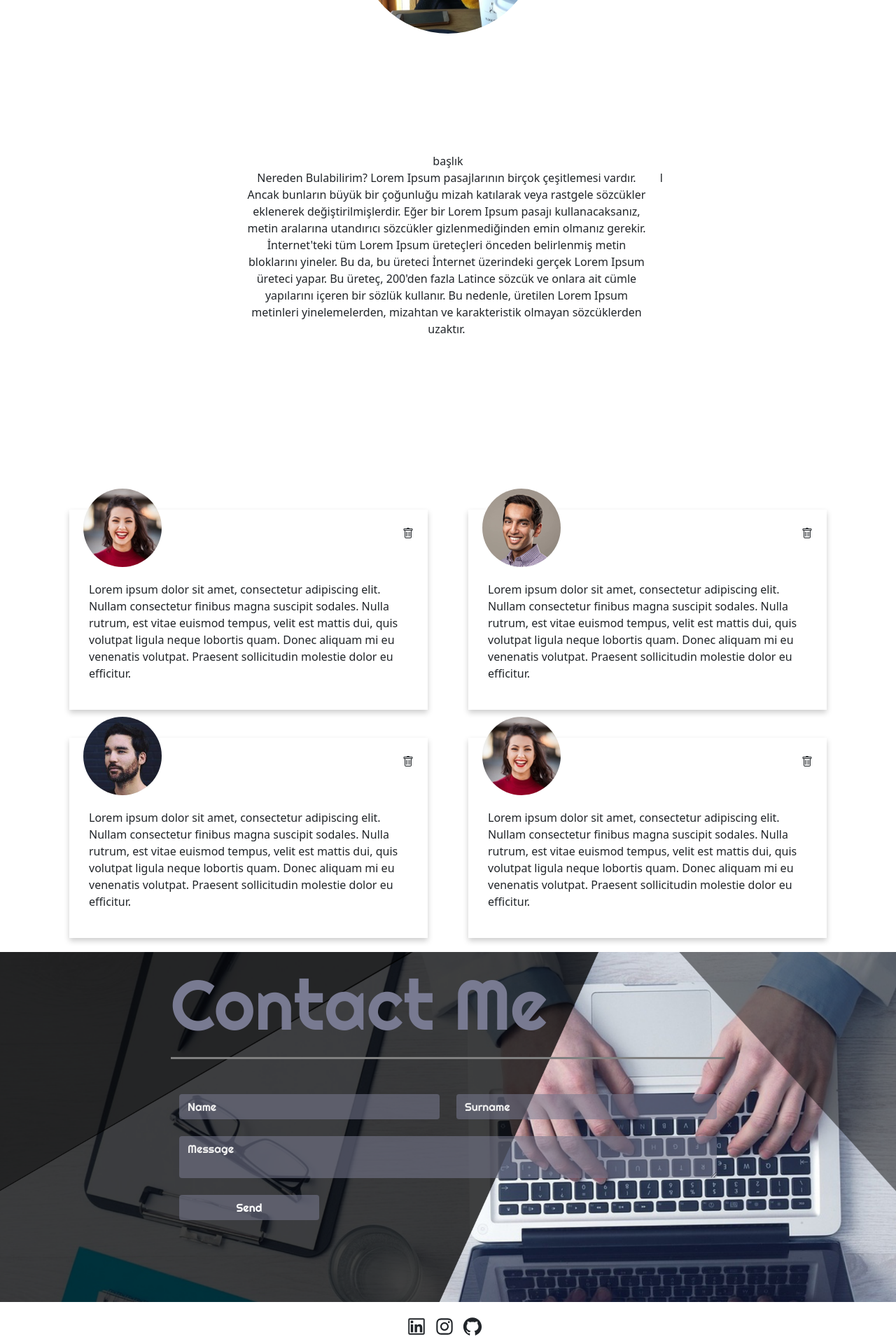
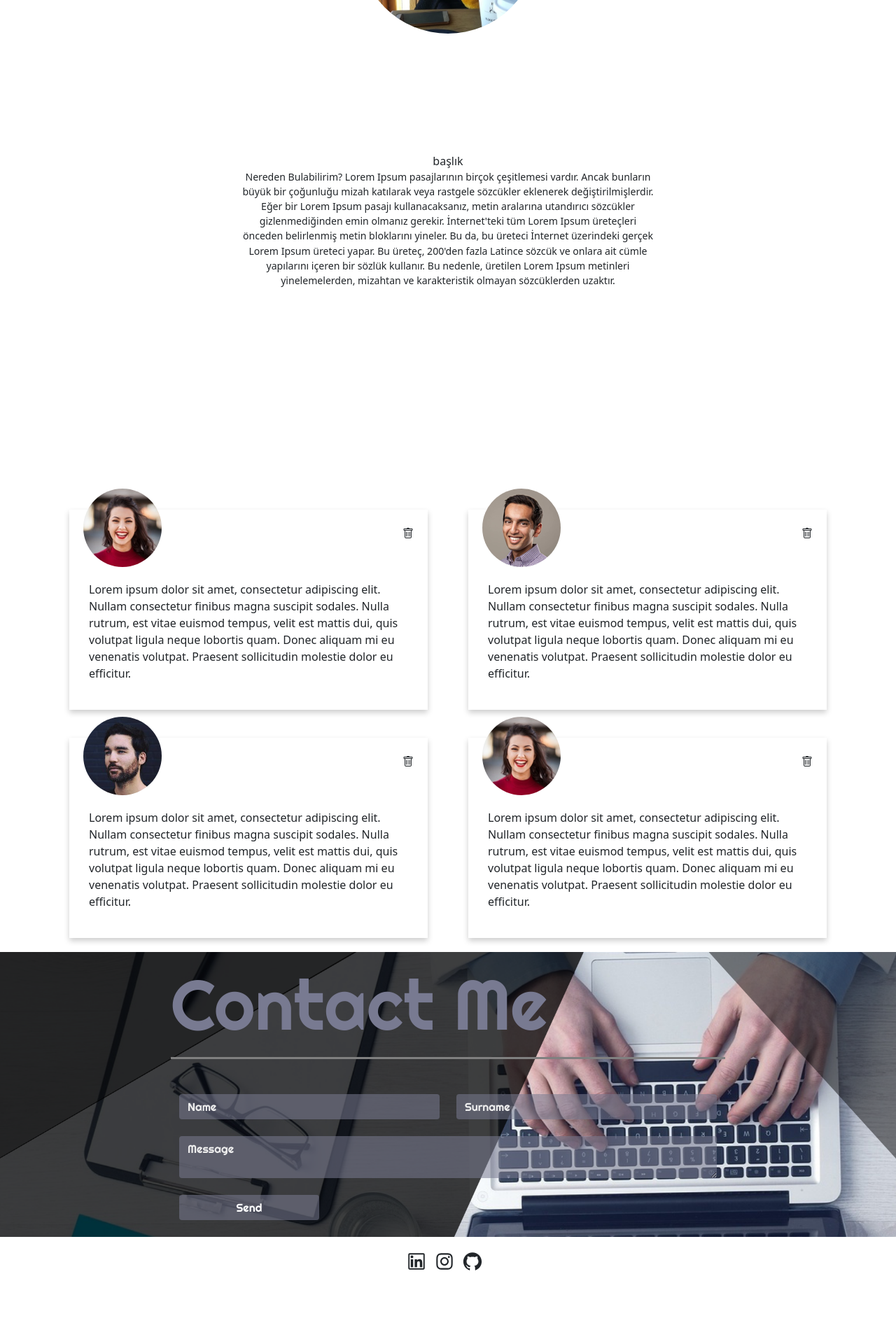
Before and after one commit to KubraGoktas/personal-blog, a React (Create React App) app: page / in a window 1280 px wide. Shown: the part 298-2218 px from the top of the page at 70% size. After the commit the page ends 2125 px from the top, so only its background shows below. Built offline with nearby package versions, Linux system fonts and the light colour scheme; a web font is replaced by a local one.

Commit message:
responsive ayarlar yapıldı

```diff
--- a/src/components/SwiperItem.js
+++ b/src/components/SwiperItem.js
@@ -9,10 +9,10 @@ const SwiperItem = () => {
                     <span>başlık</span>
                 </Row>
                 <Row>
-                    <Col>
+                    <Col className='about-text'>
                         Nereden Bulabilirim?
                         Lorem Ipsum pasajlarının birçok çeşitlemesi vardır. Ancak bunların büyük bir çoğunluğu mizah katılarak veya rastgele sözcükler eklenerek değiştirilmişlerdir. Eğer bir Lorem Ipsum pasajı kullanacaksanız, metin aralarına utandırıcı sözcükler gizlenmediğinden emin olmanız gerekir. İnternet'teki tüm Lorem Ipsum üreteçleri önceden belirlenmiş metin bloklarını yineler. Bu da, bu üreteci İnternet üzerindeki gerçek Lorem Ipsum üreteci yapar. Bu üreteç, 200'den fazla Latince sözcük ve onlara ait cümle yapılarını içeren bir sözlük kullanır. Bu nedenle, üretilen Lorem Ipsum metinleri yinelemelerden, mizahtan ve karakteristik olmayan sözcüklerden uzaktır.
-                    </Col>l
+                    </Col>
                 </Row>
             </div>
         </div>
--- a/src/index.css
+++ b/src/index.css
@@ -120,3 +120,8 @@ code {
   border-bottom: 3px solid gray;
   margin-bottom: 50px;
 }
+
+.about-text{
+  font-size: 1.1vw;
+
+}
--- a/src/pages/AboutMe.js
+++ b/src/pages/AboutMe.js
@@ -9,7 +9,7 @@ import 'swiper/swiper.min.css'
 const AboutMe = () => {
     const [height, setheight] = useState(window.innerHeight)
     return (
-        <div>
+        <div style={{height:'50%'}}>
             <Row>
                 <div className='image-container'>
                     <img src={me} alt='kg' className='image' />
--- a/src/pages/Comments.js
+++ b/src/pages/Comments.js
@@ -46,7 +46,7 @@ const Comments = () => {
     ])
 
     return (
-        <div>
+
         <div style={{ height: '100%' }}>
             <Container
                 style={{
@@ -57,15 +57,15 @@ const Comments = () => {
                 <Row >
                     {comments.map((item, key) => {
                         return (
-                                <Col style={{ padding: 20 }} key={key}>
-                                    <TsCard comment={item} comments={comments} setcomments={setcomments}/>
+                            <Col lg='6' md='12' sm='12' style={{ padding: 20 }} key={key}>
+                                <TsCard comment={item} comments={comments} setcomments={setcomments} />
                             </Col>
                         )
                     })}
                 </Row>
             </Container>
         </div>
-        </div>
+
     )
 }
 
--- a/src/pages/ContactMe.js
+++ b/src/pages/ContactMe.js
@@ -7,15 +7,15 @@ const ContactMe = () => {
         <div>
             <div class="parallax"
             >
-                <div style={{ height: '500px', paddingRight: '20%', paddingLeft: '20%' }}>
+                <div style={{ height: '100%', paddingRight: '20%', paddingLeft: '20%' }}>
                     <Row className='contact-title'>
                         Contact Me
                     </Row>
-                    <Row className='mb-4'>
-                        <Col sm='12' md='6'>
+                    <Row >
+                        <Col sm='12' md='6' className='mb-4'>
                             <Input className='input' placeholder='Name' />
                         </Col>
-                        <Col sm='12' md='6'>
+                        <Col sm='12' md='6' className='mb-4'>
                             <Input className='input' placeholder='Surname' />
                         </Col>
                     </Row>
@@ -26,7 +26,7 @@ const ContactMe = () => {
                     </Row>
                     <Row>
                         <Col sm='12' md='6'>
-                            <Button className='mt-4 form-button'>Send</Button>
+                            <Button className='mt-4 mb-4 form-button'>Send</Button>
                         </Col>
                     </Row>
                 </div>
```
Lines whose indentation alone changed are shown as unchanged.
